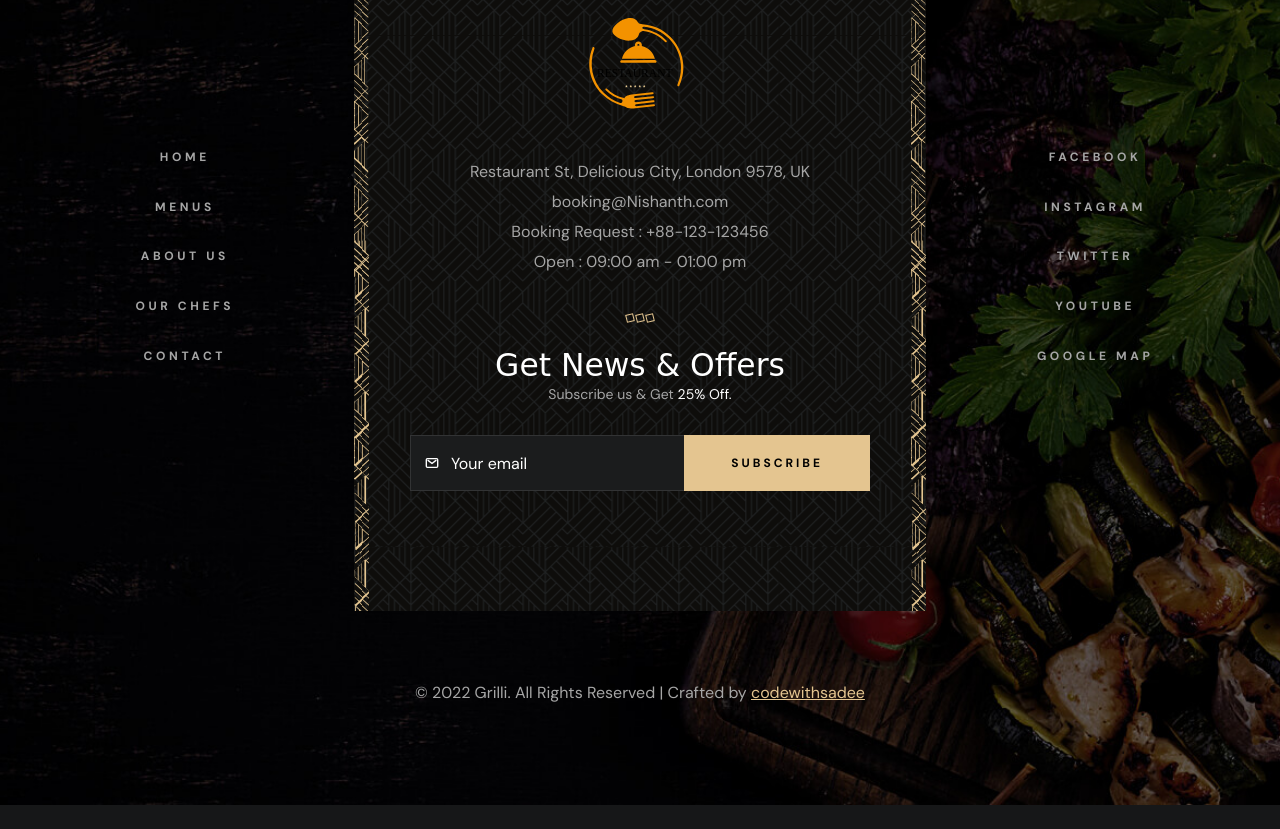
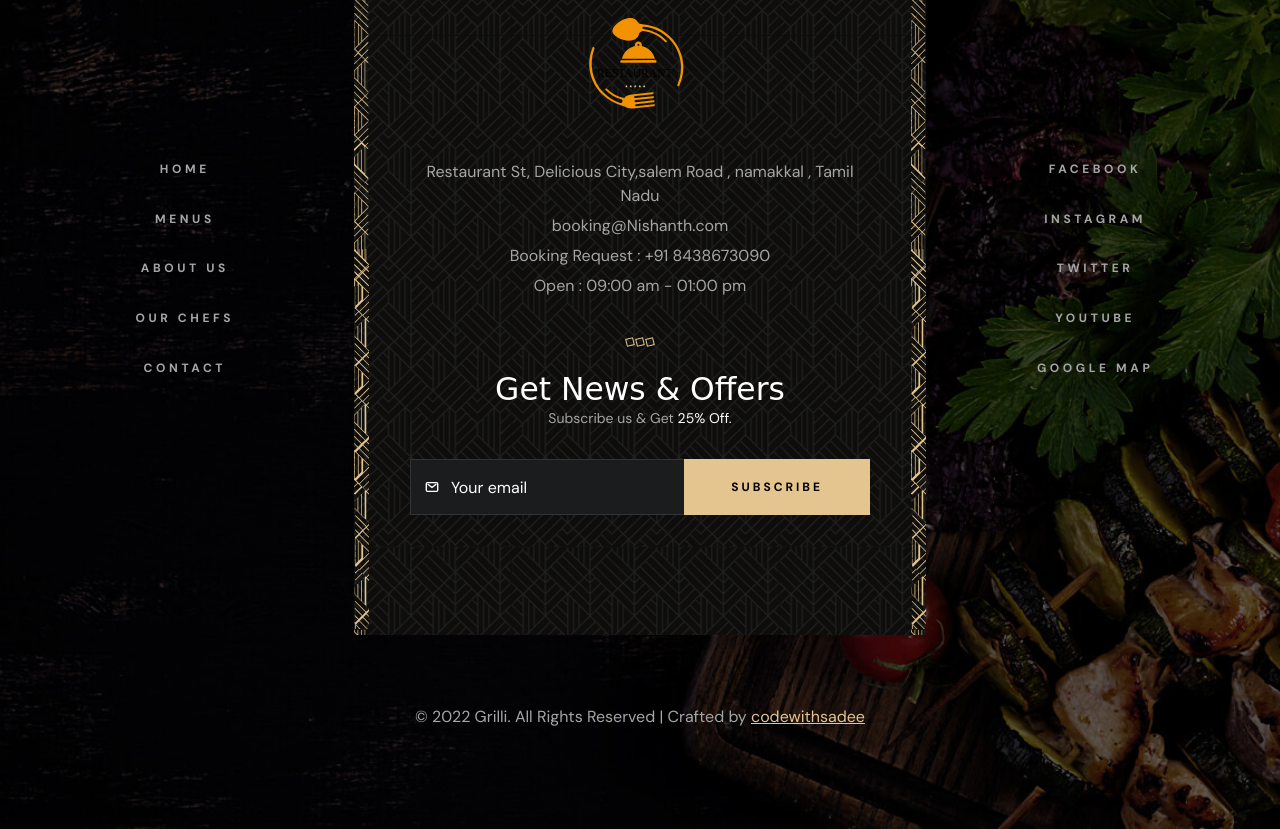
Before and after one commit to nishanth64402/Nishanth-Restaraunt, a plain HTML site: page index.html in a window 1280 px wide. Shown: the part 7981-8810 px from the top of the page. Before the commit the page ends 8786 px from the top, so only its background shows below. Drawn offline with nearby package versions, Linux system fonts and the light colour scheme; files whose address does not match are found by name; a web font is replaced by a local one.

Commit message:
Update index.html

```diff
--- a/index.html
+++ b/index.html
@@ -1091,12 +1091,12 @@
           </a>
 
           <address class="body-4">
-            Restaurant St, Delicious City, London 9578, UK
+            Restaurant St, Delicious City,salem Road , namakkal , Tamil Nadu
           </address>
 
           <a href="mailto:booking@grilli.com" class="body-4 contact-link">booking@Nishanth.com</a>
 
-          <a href="tel:+88123123456" class="body-4 contact-link">Booking Request : +88-123-123456</a>
+          <a href="tel:+918438673090" class="body-4 contact-link">Booking Request : +91 8438673090</a>
 
           <p class="body-4">
             Open : 09:00 am - 01:00 pm
```
